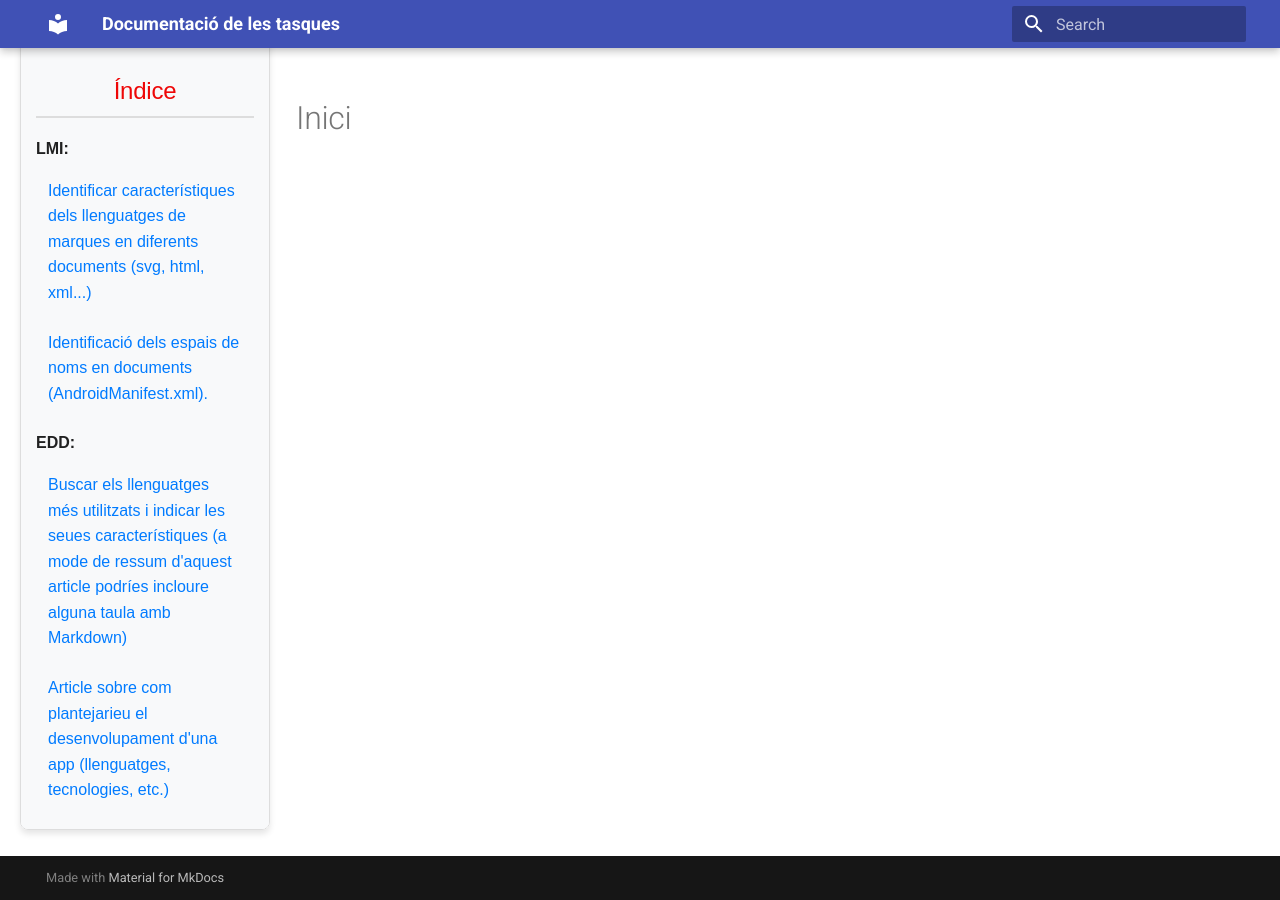
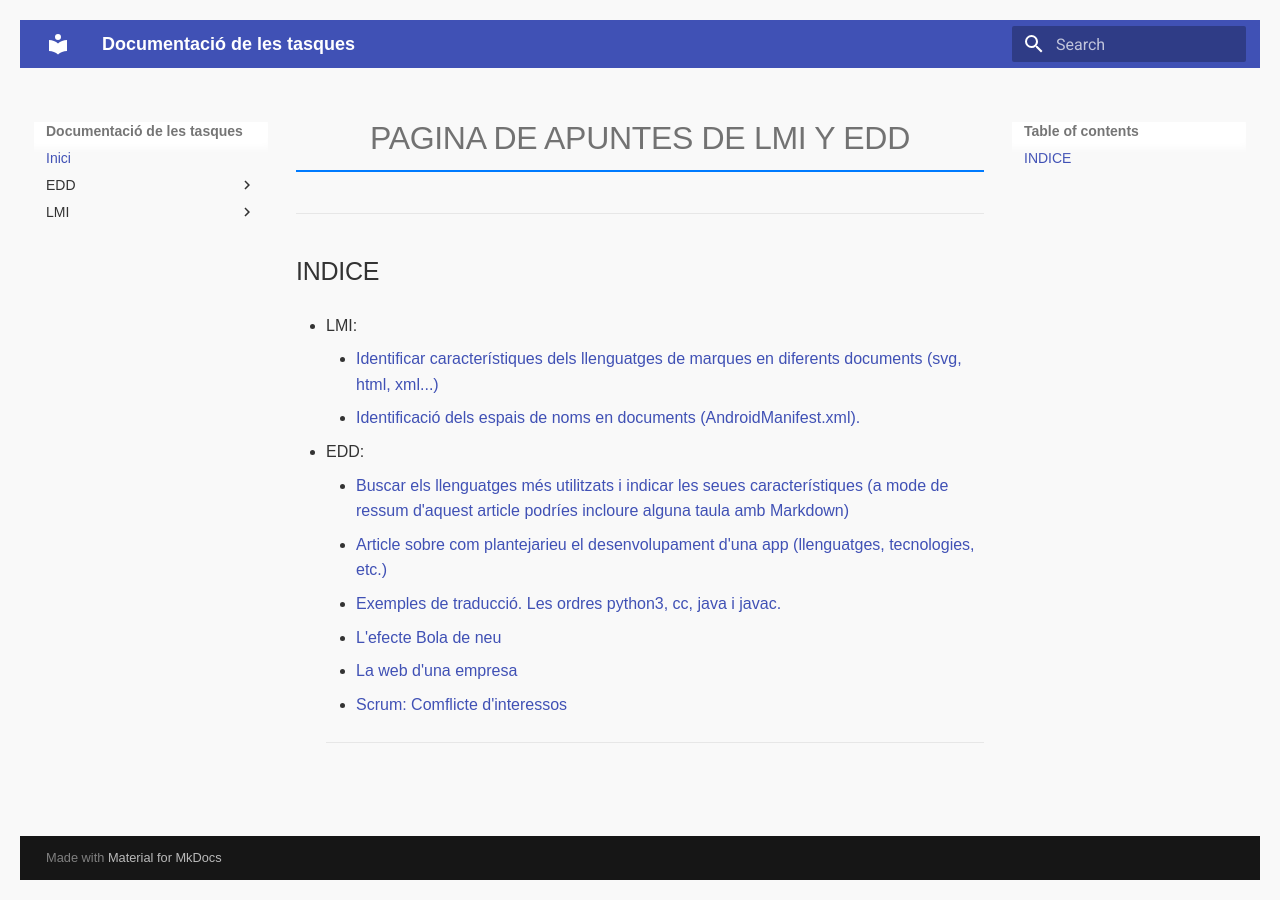
Before and after one commit to adriian04/APUNTES-LMI-EDD, an MkDocs documentation site: the page built from docs_md/index.md, in a window 1280 px wide. Built offline with MkDocs 1.6.1 and Material for MkDocs 9.7.7, drawn with Linux system fonts in a browser that asks for light colours.

Commit message:
cambit de index

```diff
--- a/docs_md/index.md
+++ b/docs_md/index.md
@@ -1,34 +1,17 @@
-<!DOCTYPE html>
-<html lang="es">
-<head>
-    <meta charset="UTF-8">
-    <meta name="viewport" content="width=device-width, initial-scale=1.0">
-    <title>Índice - LMI y EDD</title>
-    <link rel="stylesheet" href="extra.css">
-</head>
-<body>
-    <div id="indice">
-        <h2>Índice</h2>
-        <ul>
-            <li>
-                <strong>LMI:</strong>
-                <ul>
-                    <li><a href="LMI/ARTICULOS/ARTICLE_1.md">Identificar característiques dels llenguatges de marques en diferents documents (svg, html, xml...)</a></li>
-                    <li><a href="LMI/ARTICULOS/ARTICLE_2.md">Identificació dels espais de noms en documents (AndroidManifest.xml).</a></li>
-                </ul>
-            </li>
-            <li>
-                <strong>EDD:</strong>
-                <ul>
-                    <li><a href="EDD/ARTICULOS/ARTICLE_1.md">Buscar els llenguatges més utilitzats i indicar les seues característiques (a mode de ressum d'aquest article podríes incloure alguna taula amb Markdown)</a></li>
-                    <li><a href="EDD/ARTICULOS/ARTICLE_2.md">Article sobre com plantejarieu el desenvolupament d'una app (llenguatges, tecnologies, etc.)</a></li>
-                    <li><a href="EDD/ARTICULOS/ARTICLE_3.md">Exemples de traducció. Les ordres python3, cc, java i javac.</a></li>
-                    <li><a href="EDD/ARTICULOS/ARTICLE_4.md">L'efecte Bola de neu</a></li>
-                    <li><a href="EDD/ARTICULOS/ARTICLE_5.md">La web d'una empresa</a></li>
-                    <li><a href="EDD/ARTICULOS/ARTICLE_6.md">Scrum: Comflicte d'interessos</a></li>
-                </ul>
-            </li>
-        </ul>
-    </div>
-</body>
-</html>
+# PAGINA DE APUNTES DE LMI Y EDD
+___________________________________________________________
+## INDICE
+
+* LMI:
+    * [Identificar característiques dels llenguatges de marques en diferents documents (svg, html, xml...)](LMI/ARTICULOS/ARTICLE_1.md)
+    * [Identificació dels espais de noms en documents (AndroidManifest.xml).](LMI/ARTICULOS/ARTICLE_2.md)
+
+* EDD:
+
+    * [Buscar els llenguatges més utilitzats i indicar les seues característiques (a mode de ressum d'aquest article podríes incloure alguna taula amb Markdown)](EDD/ARTICULOS/ARTICLE_1.md)
+    * [Article sobre com plantejarieu el desenvolupament d'una app (llenguatges, tecnologies, etc.)](EDD/ARTICULOS/ARTICLE_2.md)
+    * [Exemples de traducció. Les ordres python3, cc, java i javac.](EDD/ARTICULOS/ARTICLE_3.md)
+    * [L'efecte Bola de neu](EDD/ARTICULOS/ARTICLE_4.md)
+    * [La web d'una empresa](EDD/ARTICULOS/ARTICLE_5.md)
+    * [Scrum: Comflicte d'interessos](EDD/ARTICULOS/ARTICLE_6.md)
+___________________________________________________________
--- a/overrides/extra.css
+++ b/overrides/extra.css
@@ -1,52 +1,18 @@
-/* Estilo general del índice */
-#indice {
-    width: 250px;
-    background-color: #f8f9fa;
-    border: 1px solid #ddd;
-    border-radius: 8px;
-    box-shadow: 0 4px 6px rgba(0, 0, 0, 0.1);
-    padding: 15px;
+body {
     font-family: Arial, sans-serif;
-    position: fixed;
-    top: 20px;
-    left: 20px;
-    overflow-y: auto;
-    max-height: 90vh;
+    line-height: 1.6;
+    background-color: #f9f9f9;
+    color: #333;
+    margin: 0;
+    padding: 20px;
 }
 
-/* Título del índice */
-#indice h2 {
+h1 {
     font-size: 1.5em;
-    margin-bottom: 10px;
+    font-weight: bold;
     text-align: center;
-    color: #ee0707;
-    border-bottom: 2px solid #ddd;
-    padding-bottom: 8px;
+    margin-bottom: 20px;
+    color: #444;
+    border-bottom: 2px solid #007bff;
+    padding-bottom: 10px;
 }
-
-/* Lista de elementos */
-#indice ul {
-    list-style-type: none;
-    padding: 0;
-    margin: 0;
-}
-
-#indice ul li {
-    margin: 8px 0;
-}
-
-/* Enlaces del índice */
-#indice ul li a {
-    text-decoration: none;
-    color: #007bff;
-    font-size: 1em;
-    padding: 8px 12px;
-    display: block;
-    border-radius: 4px;
-    transition: background-color 0.3s ease, color 0.3s ease;
-}
-
-#indice ul li a:hover {
-    background-color: #007bff;
-    color: #fff;
-}
```
Also changed, not shown: docs/extra.css (+12 -46 lines), docs/index.html (+79 -26 lines), docs/search/search_index.json (+1 -1 lines).
